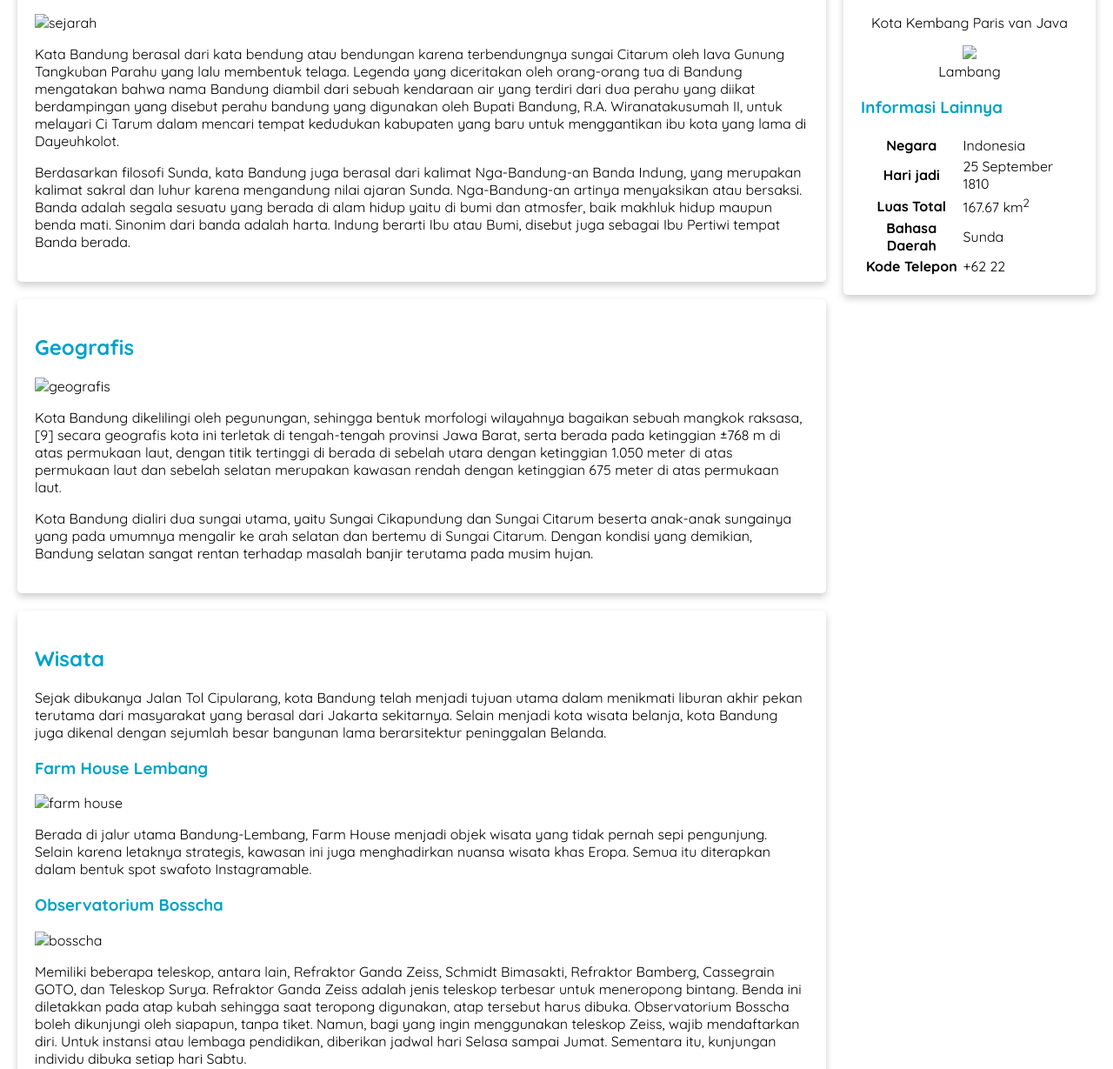
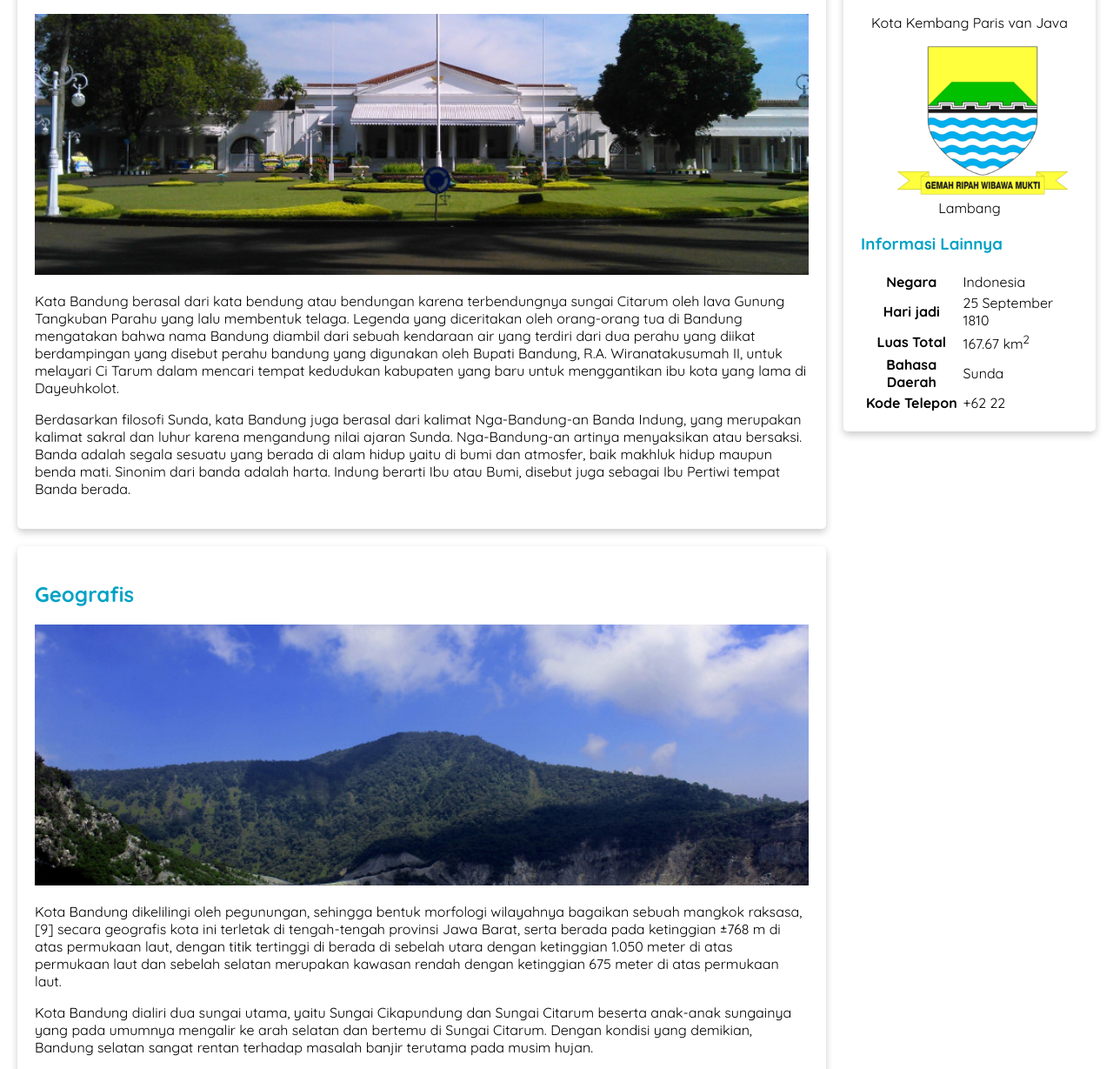
Before and after one commit to bungafaradila/Languagepage, a plain HTML site: page index.html in a window 1280 px wide. Shown: the part 447-1676 px from the top of the page at 87% size. Drawn offline with Linux system fonts and the light colour scheme; files that its build step writes are made by us from their sources.

Commit message:
Update index.html

```diff
--- a/index.html
+++ b/index.html
@@ -6,7 +6,7 @@
     <title>Halaman Profil Bandung</title>
 
     <!-- My Own Styles -->
-    <link rel="stylesheet" href="assets/styles/style.css" />
+    <link rel="stylesheet" href="styles/style.css" />
 
     <!-- Google Fonts -->
     <link rel="preconnect" href="https://fonts.googleapis.com" />
@@ -47,7 +47,7 @@
       <div id="content">
         <article id="sejarah" class="card">
           <h2>Sejarah</h2>
-          <img src="assets/image/history.jpg" alt="sejarah" class="featured-image" />
+          <img src="images/history.jpg" alt="sejarah" class="featured-image" />
           <p>
             Kata Bandung berasal dari kata bendung atau bendungan karena terbendungnya sungai
             Citarum oleh lava Gunung Tangkuban Parahu yang lalu membentuk telaga. Legenda yang
@@ -70,7 +70,7 @@
 
         <article id="geografis" class="card">
           <h2>Geografis</h2>
-          <img src="assets/image/geografis.jpg" alt="geografis" class="featured-image" />
+          <img src="images/geografis.jpg" alt="geografis" class="featured-image" />
           <p>
             Kota Bandung dikelilingi oleh pegunungan, sehingga bentuk morfologi wilayahnya bagaikan
             sebuah mangkok raksasa,[9] secara geografis kota ini terletak di tengah-tengah provinsi
@@ -99,7 +99,7 @@
 
           <section>
             <h3>Farm House Lembang</h3>
-            <img src="assets/image/farm-house.jpg" alt="farm house" class="featured-image" />
+            <img src="images/farm-house.jpg" alt="farm house" class="featured-image" />
             <p>
               Berada di jalur utama Bandung-Lembang, Farm House menjadi objek wisata yang tidak
               pernah sepi pengunjung. Selain karena letaknya strategis, kawasan ini juga
@@ -110,7 +110,7 @@
 
           <section>
             <h3>Observatorium Bosscha</h3>
-            <img src="assets/image/bosscha.jpg" alt="bosscha" class="featured-image" />
+            <img src="images/bosscha.jpg" alt="bosscha" class="featured-image" />
             <p>
               Memiliki beberapa teleskop, antara lain, Refraktor Ganda Zeiss, Schmidt Bimasakti,
               Refraktor Bamberg, Cassegrain GOTO, dan Teleskop Surya. Refraktor Ganda Zeiss adalah
@@ -132,7 +132,7 @@
             <h2>Kota Bandung</h2>
             <p>Kota Kembang Paris van Java</p>
             <figure>
-              <img src="assets/image/bandung-badge.png" />
+              <img src="images/bandung-badge.png" />
               <figcaption>Lambang</figcaption>
             </figure>
           </header>
```
